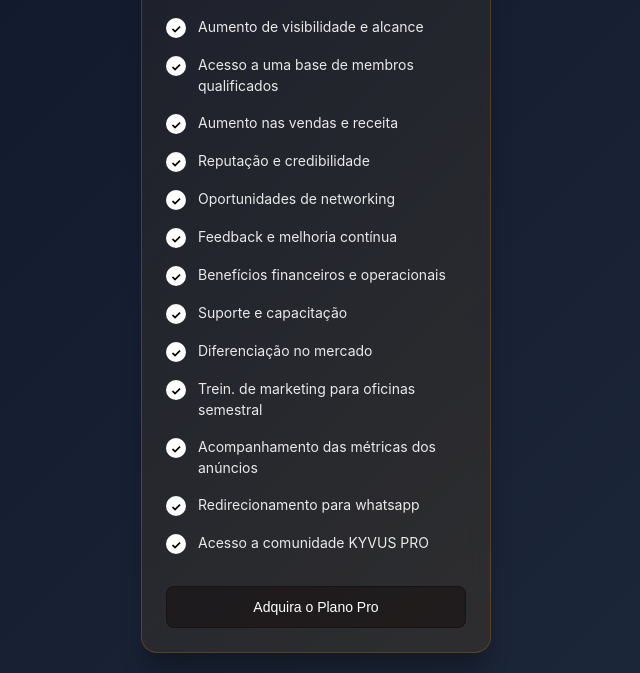
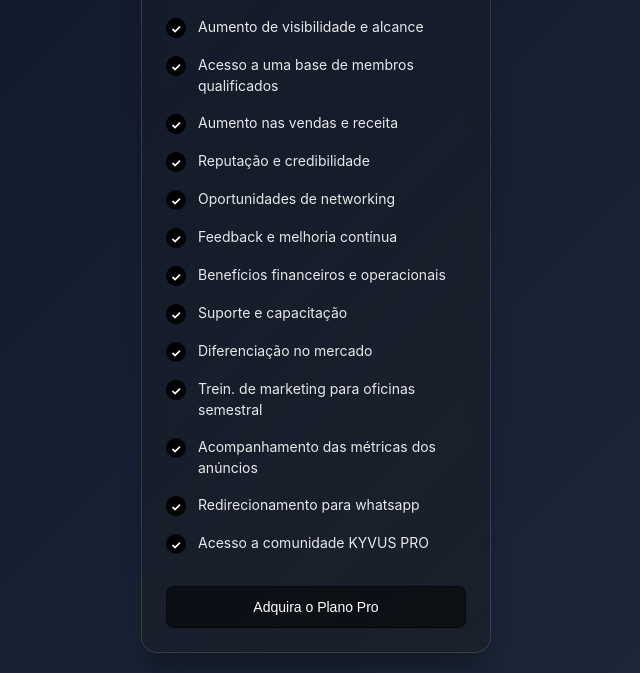
Before and after one commit to DanAzevedo/pageGoldKyvus, a website: page index2.html in a window 1280 px wide. Shown: the part 138-811 px from the top of the page, without its empty margins (324-964 px from the left). Drawn offline with Linux system fonts and the light colour scheme; files whose address does not match are found by name.

Commit message:
Update index2.html

```diff
--- a/index2.html
+++ b/index2.html
@@ -25,7 +25,7 @@
 </head>
 
 <body>
-    <div class="card">
+    <div class="card-black">
         <div class="header">
             <div class="logo-section">
                 <div class="logo-black">
@@ -41,60 +41,60 @@
 
         <div class="benefits-list">
             <div class="benefit-item">
-                <div class="checkmark"></div>
+                <div class="checkmark-black"></div>
                 <div class="benefit-text">Aumento de visibilidade e alcance</div>
             </div>
             <div class="benefit-item">
-                <div class="checkmark"></div>
+                <div class="checkmark-black"></div>
                 <div class="benefit-text">Acesso a uma base de membros qualificados</div>
             </div>
             <div class="benefit-item">
-                <div class="checkmark"></div>
+                <div class="checkmark-black"></div>
                 <div class="benefit-text">Aumento nas vendas e receita</div>
             </div>
             <div class="benefit-item">
-                <div class="checkmark"></div>
+                <div class="checkmark-black"></div>
                 <div class="benefit-text">Reputação e credibilidade</div>
             </div>
             <div class="benefit-item">
-                <div class="checkmark"></div>
+                <div class="checkmark-black"></div>
                 <div class="benefit-text">Oportunidades de networking</div>
             </div>
             <div class="benefit-item">
-                <div class="checkmark"></div>
+                <div class="checkmark-black"></div>
                 <div class="benefit-text">Feedback e melhoria contínua</div>
             </div>
             <div class="benefit-item">
-                <div class="checkmark"></div>
+                <div class="checkmark-black"></div>
                 <div class="benefit-text">Benefícios financeiros e operacionais</div>
             </div>
             <div class="benefit-item">
-                <div class="checkmark"></div>
+                <div class="checkmark-black"></div>
                 <div class="benefit-text">Suporte e capacitação</div>
             </div>
             <div class="benefit-item">
-                <div class="checkmark"></div>
+                <div class="checkmark-black"></div>
                 <div class="benefit-text">Diferenciação no mercado</div>
             </div>
             <div class="benefit-item">
-                <div class="checkmark"></div>
+                <div class="checkmark-black"></div>
                 <div class="benefit-text">Trein. de marketing para oficinas semestral</div>
             </div>
             <div class="benefit-item">
-                <div class="checkmark"></div>
+                <div class="checkmark-black"></div>
                 <div class="benefit-text">Acompanhamento das métricas dos anúncios</div>
             </div>
             <div class="benefit-item">
-                <div class="checkmark"></div>
+                <div class="checkmark-black"></div>
                 <div class="benefit-text">Redirecionamento para whatsapp</div>
             </div>
             <div class="benefit-item">
-                <div class="checkmark"></div>
+                <div class="checkmark-black"></div>
                 <div class="benefit-text">Acesso a comunidade KYVUS PRO</div>
             </div>
         </div>
 
-        <button class="bottom-button">
+        <button class="bottom-button-black">
             Adquira o Plano Pro
         </button>
     </div>
```
